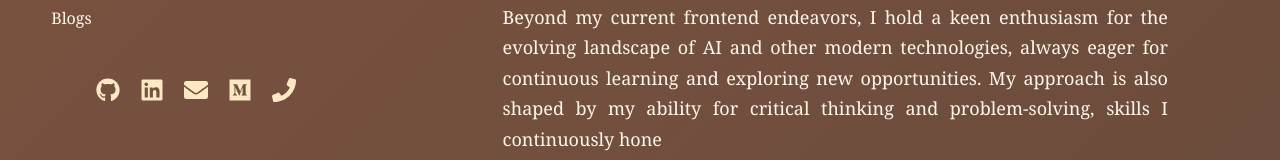
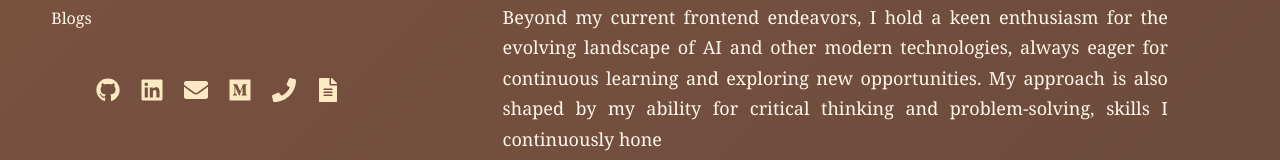
Before and after one commit to jinettashree/portfolio-website, a React (Vite) app in the folder portfolio-website/: page / in a window 1280 px wide. Shown: the part 528-688 px from the top of the page. Built offline with nearby package versions, Linux system fonts and the light colour scheme; no server answers.

Commit message:
Update Contact Section

```diff
--- a/portfolio-website/src/modules/sections/contactSection/ContactSection.jsx
+++ b/portfolio-website/src/modules/sections/contactSection/ContactSection.jsx
@@ -4,6 +4,7 @@
   FaMedium,
   FaEnvelope,
   FaPhone,
+  FaFileAlt
 } from "react-icons/fa";
 import "./ContactSection.css";
 const ContactSection = () => {
@@ -40,6 +41,14 @@
       <a href="tel:+919345856256">
         <FaPhone />
       </a>
+
+      <a
+        href="https://drive.google.com/file/d/1J2JLqx7uV7Qb-114IW1NGSwpQ9wTRRDj/view?usp=drive_link"
+        target="_blank"
+        rel="noreferrer"
+      >
+        <FaFileAlt />
+      </a>
     </div>
   );
 };
```
